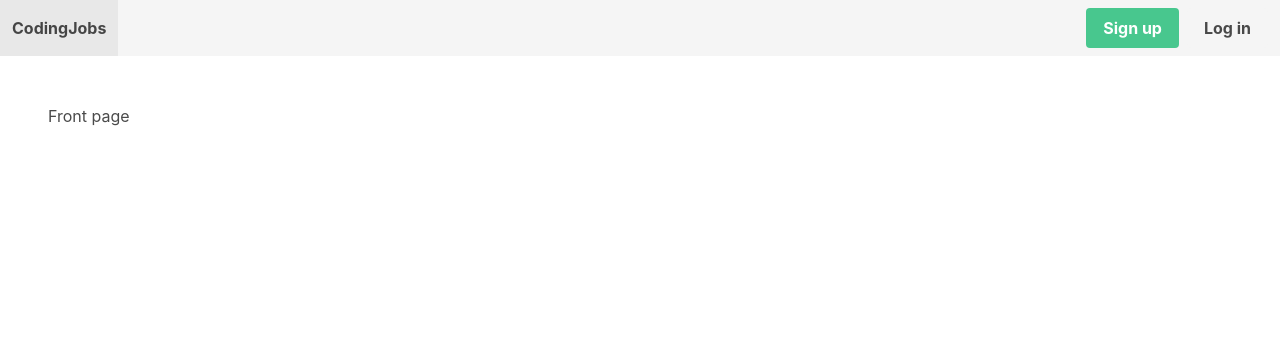
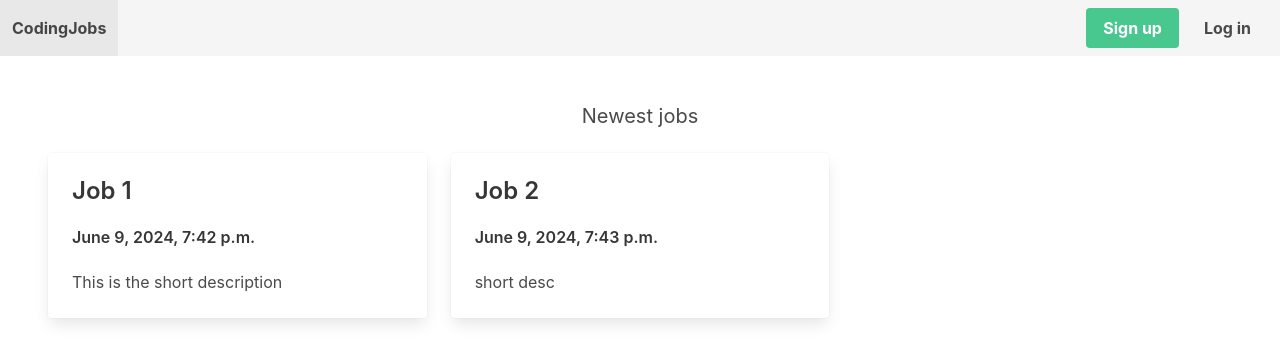
Before and after one commit to kamilu707/codingjobs-techwithkam, a Django app: page / in a window 1280 px wide. Shown: the top 363 px of the page. Run offline with Django 5.2, Linux system fonts and the light colour scheme; data comes from the database, SQL or seed files in the repository; both versions use the stored data as it was after the commit.

Commit message:
Add jobs to forntpage

```diff
--- a/codingjobs/coreapp/templates/coreapp/frontpage.html
+++ b/codingjobs/coreapp/templates/coreapp/frontpage.html
@@ -2,6 +2,26 @@
 
 
 {% block content %}
-<h1>Front page</h1>
+<h2 class="subtitle has-text-centered">Newest jobs</h2>
+
+<div class="columns">
+    {% for job in jobs %}
+        <div class="column is-4">
+            <div class="card">
+                <div class="card-content">
+                    <div class="media">
+                        <div class="media-content">
+                            <p class="title is-4">{{ job.title }}</p>
+                            <p class="title is-6">{{ job.created_at }}</p>
+                        </div>
+                    </div>
+
+                    <div class="content">
+                    {{ job.short_description }}
+                    </div>
+                </div>
+            </div>
+        </div>
+    {% endfor %}
 
 {% endblock content %}
--- a/codingjobs/coreapp/views.py
+++ b/codingjobs/coreapp/views.py
@@ -3,17 +3,13 @@ from django.contrib.auth.forms import UserCreationForm
 from django.contrib.auth import login
 
 from django.contrib.auth import logout
+from apps.job.models import Job
 
-# from django.contrib.auth.views import LogoutView
-
-# def logout(request):
-#     if request.method == 'POST':
-#         return LogoutView.as_view(next_page='login')
-#     else:
-#         return render(request, 'user_auth/coreapp/logout.html')
 
 def frontpage(request):
-    return render(request, 'coreapp/frontpage.html')
+    jobs = Job.objects.all()[0:3]
+
+    return render(request, 'coreapp/frontpage.html',{'jobs':jobs})
 
 def signup(request):
     if request.method == 'POST':
```
Also changed, not shown: codingjobs/db.sqlite3.
